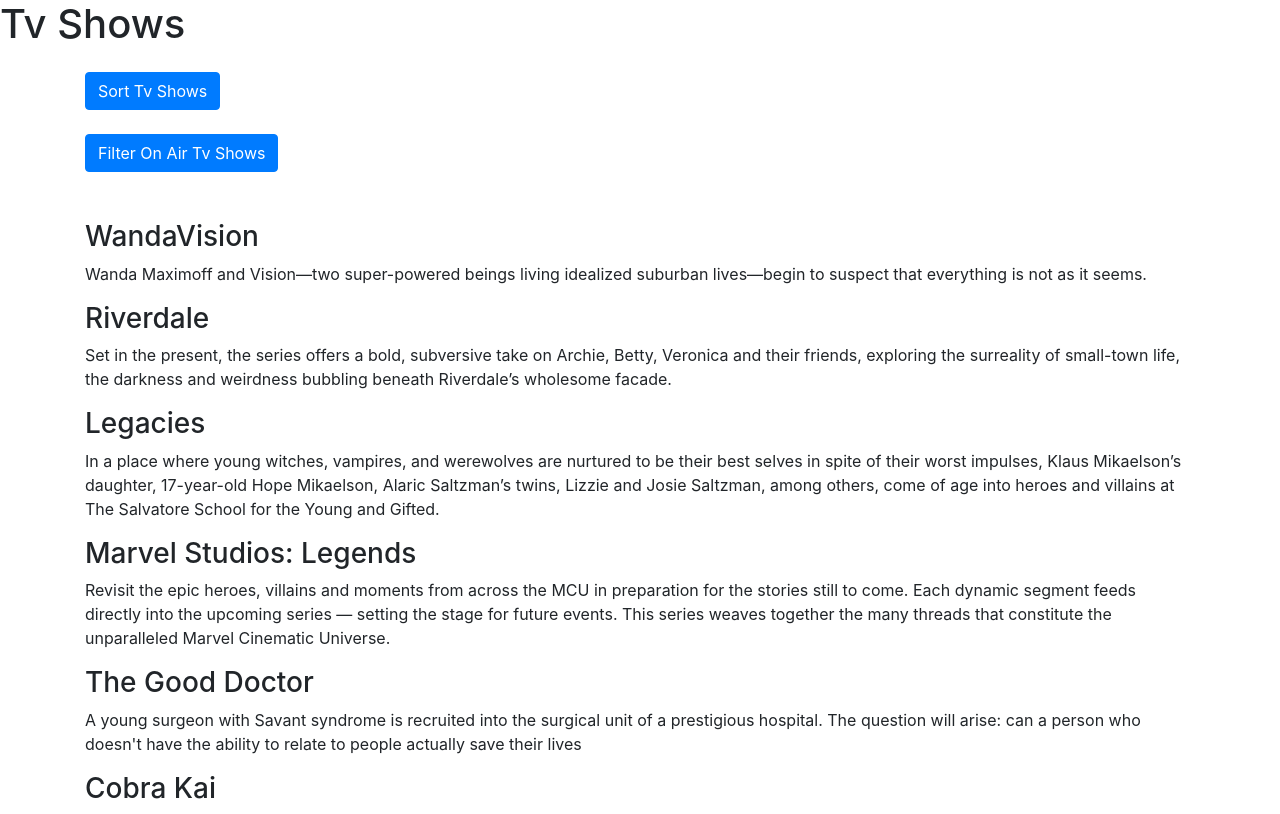
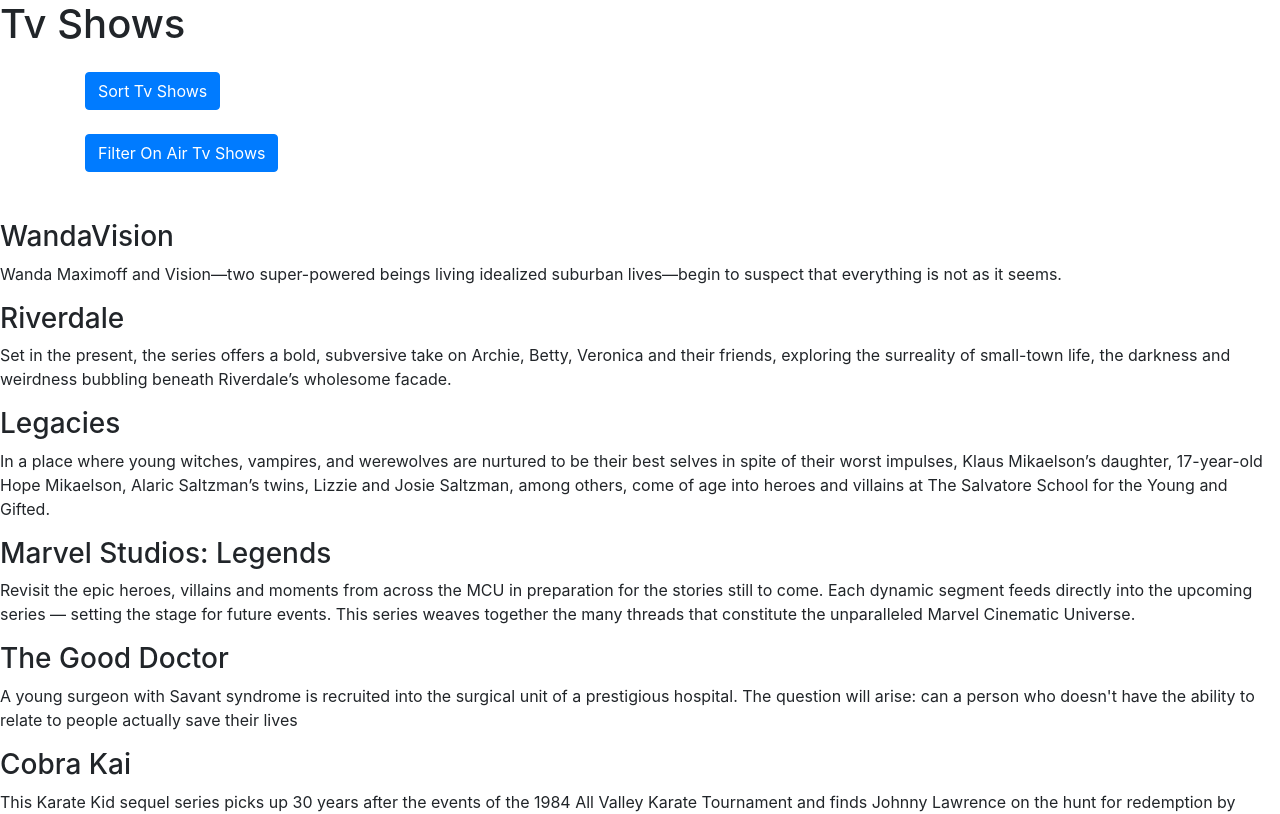
Before and after one commit to srgray17/React-Project, a React (Create React App) app: page /displaytvshows in a window 1280 px wide. Shown: the top 814 px of the page. Built offline with nearby package versions, Linux system fonts and the light colour scheme.

Commit message:
fixed info in about page

```diff
--- a/src/components/About.jsx
+++ b/src/components/About.jsx
@@ -6,7 +6,7 @@
     <>
     <Header title="About"/>
     <div className="container mt-4">
-      <h3>What does application do?</h3>
+      <h3>What does this application do?</h3>
       <p>
       This application uses two interactive components.
       It allows the user to sort and filter tv show data from a local JSON file.
--- a/src/components/DisplayTvShows.jsx
+++ b/src/components/DisplayTvShows.jsx
@@ -23,7 +23,7 @@
         />
       </div>
 
-      <div className="container mt-5">
+      <div className="s mt-5">
         <div>
          {shows.map((show, i) => (
          <div key={i}>
```
